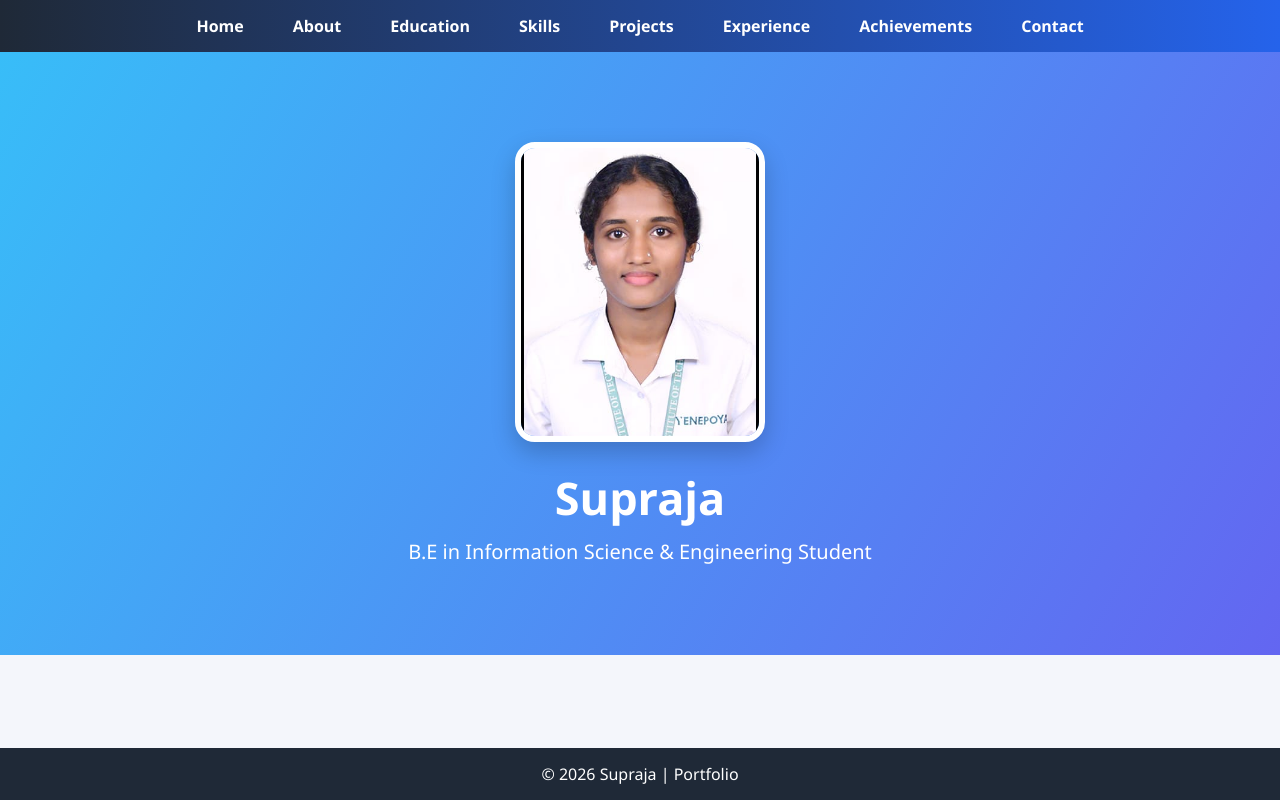
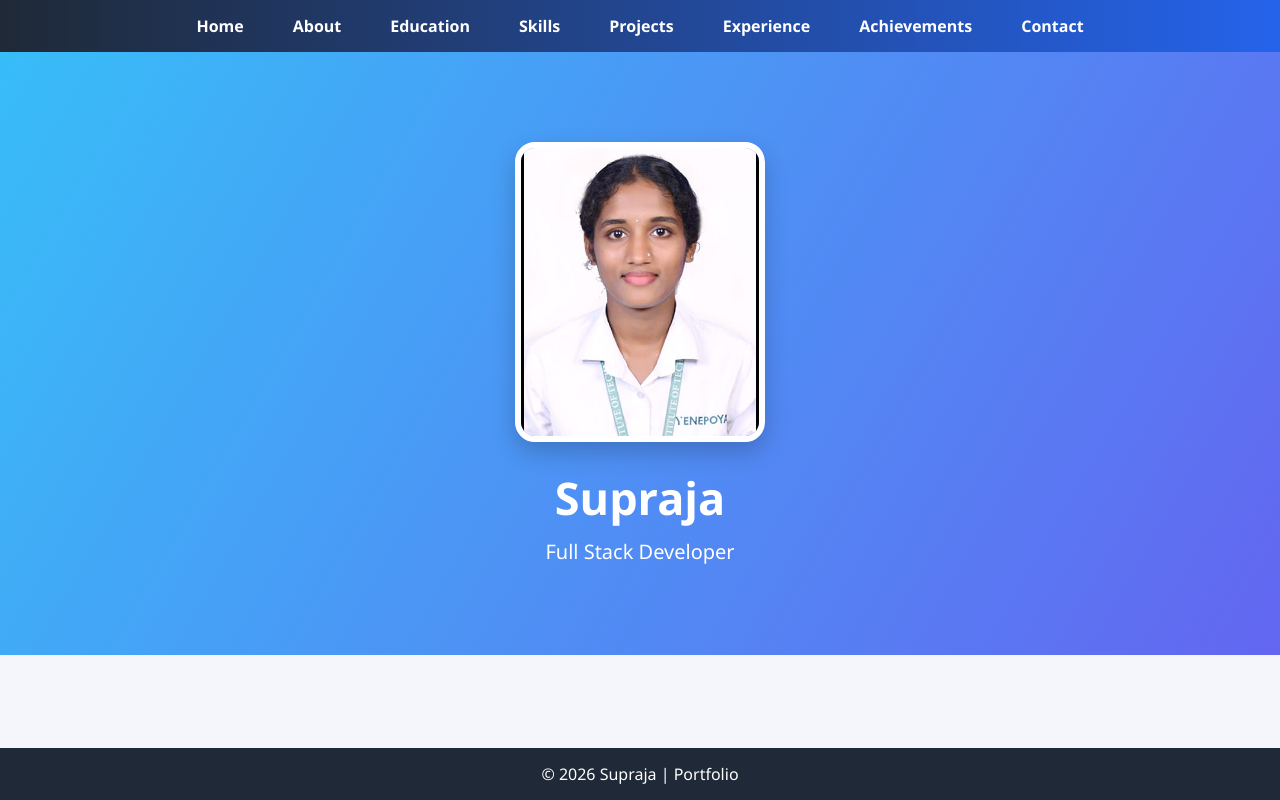
Before and after one commit to supraja-shetty/responsive-portfolio-website, a plain HTML site: page index.html in a window 1280 px wide. Drawn offline with Linux system fonts and the light colour scheme.

Commit message:
Update index.html

```diff
--- a/index.html
+++ b/index.html
@@ -260,7 +260,7 @@ height:250px;
 <section class="hero" id="home">
 <img src="profile.jpg" class="profile-img">
 <h1>Supraja</h1>
-<p>B.E in Information Science & Engineering Student</p>
+<p>Full Stack Developer</p>
 </section>
 
 <section id="about" class="section">
```
